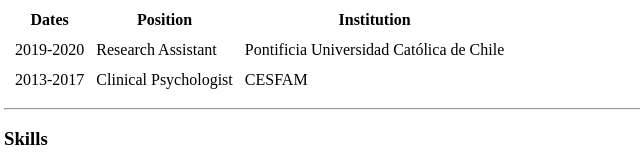
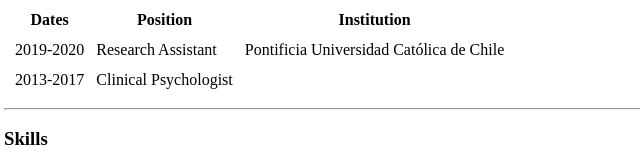
Before and after one commit to carlosimena/cv, a plain HTML site: page index.html in a window 1280 px wide. Shown: the part 529-695 px from the top of the page, 4-644 px from the left. Drawn offline with Linux system fonts and the light colour scheme.

Commit message:
initial html website

```diff
--- a/index.html
+++ b/index.html
@@ -64,7 +64,7 @@
       <tr>
         <td>2013-2017</td>
         <td>Clinical Psychologist</td>
-        <td>CESFAM</td>
+        <td></td>
       </tr>
     </tbody>
     <tfoot>
```
